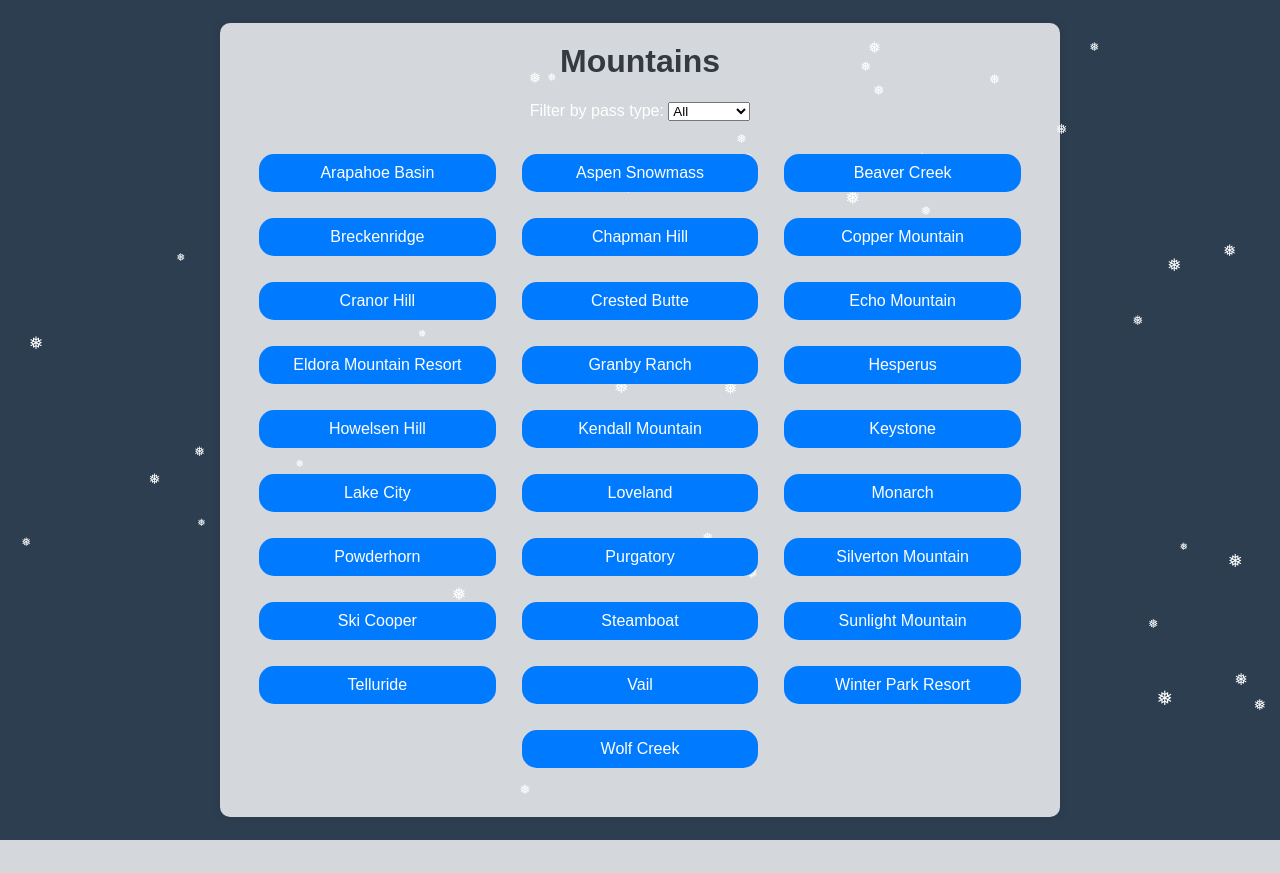
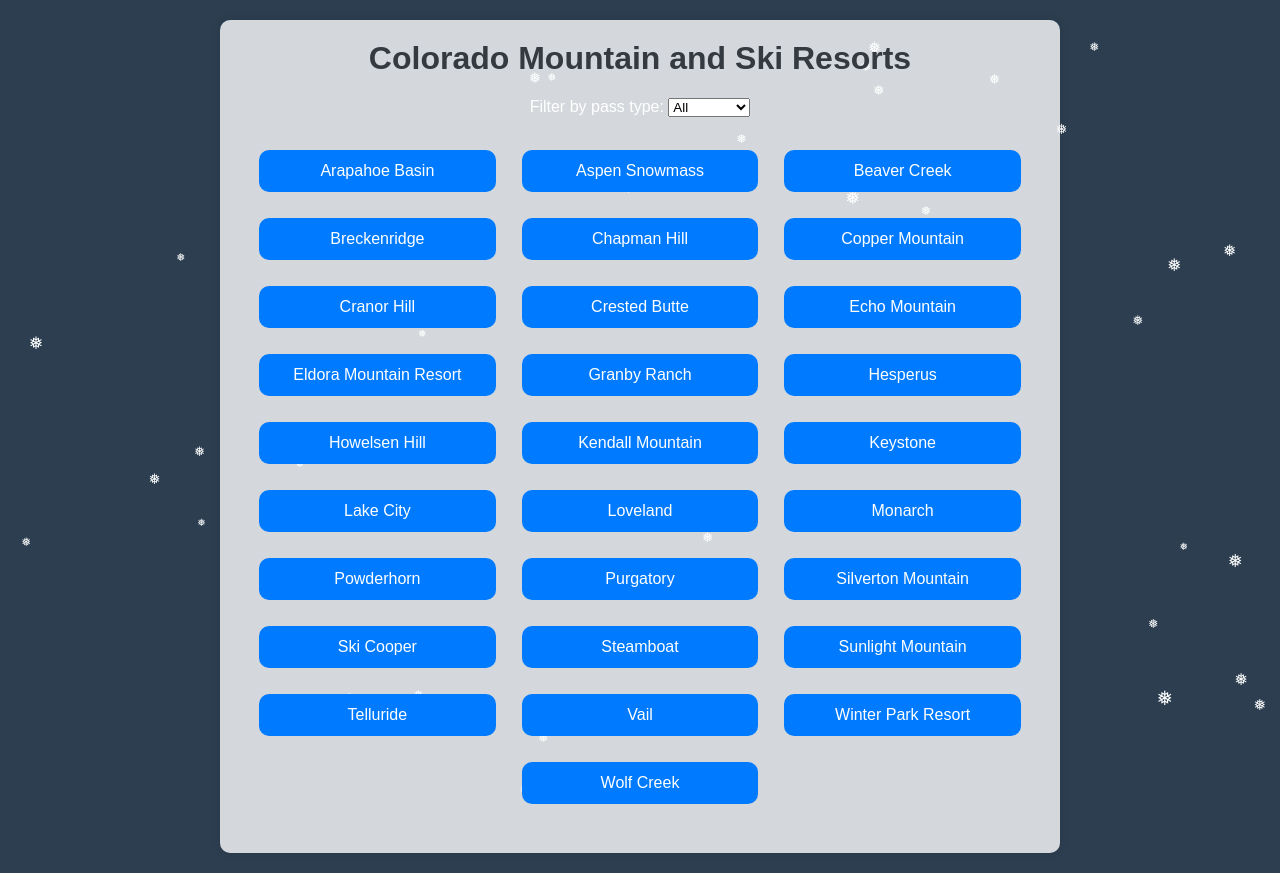
Before and after one commit to idonotwantthisaccount/3300_Project, a Django app: page / in a window 1280 px wide. Before the commit the page ends 840 px from the top, so only its background shows below. Run offline with Django 5.2, Linux system fonts and the light colour scheme; data comes from the database, SQL or seed files in the repository.

Commit message:
Update mountains.html
Updated button spacing and header.

```diff
--- a/mountains/templates/mountains/mountains.html
+++ b/mountains/templates/mountains/mountains.html
@@ -56,12 +56,12 @@
         .mountain-button {
             display: block;
             width: calc(100% - 20px); /* Adjust width to accommodate margins */
-            padding: 10px 10px;
+            padding: 12px 10px;
             font-size: 16px;
             color: #fff;
             background-color: #007bff;
             border: none;
-            border-radius: 15px;
+            border-radius: 10px;
             text-decoration: none;
             cursor: pointer;
             transition: background-color 0.3s ease;
@@ -188,7 +188,7 @@
 <body>
 
     <div class="container">
-        <h1>Mountains</h1>
+        <h1>Colorado Mountain and Ski Resorts</h1>
 
         <div class="dropdown">
             <label for="pass-filter">Filter by pass type: </label>
```
